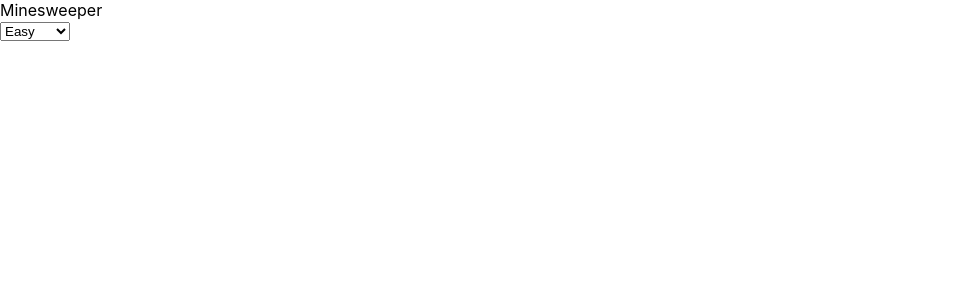
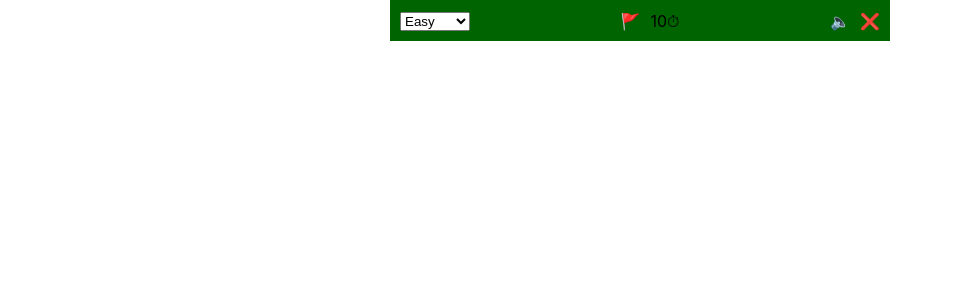
Before and after one commit to KillahDillah/ReduxMinesweeper, a React (Create React App) app: page / in a window 1280 px wide. Shown: the top 300 px of the page, without its empty margins (0-953 px from the left). Built offline with nearby package versions, Linux system fonts and the light colour scheme.

Commit message:
header with number of mines displayed

```diff
--- a/src/App.css
+++ /dev/null
@@ -1,38 +0,0 @@
-.App {
-  text-align: center;
-}
-
-.App-logo {
-  height: 40vmin;
-  pointer-events: none;
-}
-
-@media (prefers-reduced-motion: no-preference) {
-  .App-logo {
-    animation: App-logo-spin infinite 20s linear;
-  }
-}
-
-.App-header {
-  background-color: #282c34;
-  min-height: 100vh;
-  display: flex;
-  flex-direction: column;
-  align-items: center;
-  justify-content: center;
-  font-size: calc(10px + 2vmin);
-  color: white;
-}
-
-.App-link {
-  color: #61dafb;
-}
-
-@keyframes App-logo-spin {
-  from {
-    transform: rotate(0deg);
-  }
-  to {
-    transform: rotate(360deg);
-  }
-}
--- a/src/App.js
+++ b/src/App.js
@@ -1,32 +1,18 @@
-import { Gameboard } from "./components/Gameboard";
-import store from "./store/store";
+import { Dropdown } from "./components/header/Dropdown";
+import { Gamestats } from "./components/header/Gamestats";
+// import { Gameboard } from "./components/Gameboard";
+import { HeaderNav } from "./components/header/HeaderNav";
 
-function App() {
-  const LevelDropdown = () => {
-    function changeLevel(e) {
-      store.dispatch({
-        type: "MINES",
-        mines: e.target.value,
-      });
-    }
-    return (
-      <select onChange={(e) => changeLevel(e)}>
-        <option value={10}>Easy</option>
-        <option value={15}>Medium</option>
-        <option value={20}>Hard</option>
-      </select>
-    );
-  };
-
+const App = () => {
   return (
     <div className="App">
       <header>
-        <div>Minesweeper</div>
-        <LevelDropdown />
+        <Dropdown />
+        <Gamestats />
+        <HeaderNav />
       </header>
-      <Gameboard />
     </div>
   );
-}
+};
 
 export default App;
--- /dev/null
+++ b/src/actions/index.js
@@ -0,0 +1,4 @@
+export const setMines = (mines) => ({
+  type: "SET_MINES",
+  mines,
+});
--- /dev/null
+++ b/src/components/header/Dropdown.jsx
@@ -0,0 +1,16 @@
+import { setMines } from "../../actions";
+import { useDispatch } from "react-redux";
+
+export const Dropdown = () => {
+  const dispatch = useDispatch();
+
+  return (
+    <div>
+      <select onChange={(e) => dispatch(setMines(e.target.value))}>
+        <option value={10}>Easy</option>
+        <option value={15}>Medium</option>
+        <option value={20}>Hard</option>
+      </select>
+    </div>
+  );
+};
--- /dev/null
+++ b/src/components/header/Gamestats.jsx
@@ -0,0 +1,17 @@
+import { useSelector } from "react-redux";
+
+export const Gamestats = () => {
+  const flagsIcon = "🚩";
+  const minesIcon = "⏱";
+  const mines = useSelector((state) => state.mines);
+
+  return (
+    <div className="header">
+      <div>{flagsIcon}</div>
+      <div>
+        {mines}
+        {minesIcon}
+      </div>
+    </div>
+  );
+};
--- /dev/null
+++ b/src/components/header/HeaderNav.jsx
@@ -0,0 +1,8 @@
+export const HeaderNav = () => {
+  return (
+    <div className="header">
+      <div>🔈</div>
+      <div>❌</div>
+    </div>
+  );
+};
--- a/src/index.css
+++ b/src/index.css
@@ -1,13 +1,36 @@
 body {
   margin: 0;
-  font-family: -apple-system, BlinkMacSystemFont, 'Segoe UI', 'Roboto', 'Oxygen',
-    'Ubuntu', 'Cantarell', 'Fira Sans', 'Droid Sans', 'Helvetica Neue',
+  font-family: -apple-system, BlinkMacSystemFont, "Segoe UI", "Roboto", "Oxygen",
+    "Ubuntu", "Cantarell", "Fira Sans", "Droid Sans", "Helvetica Neue",
     sans-serif;
   -webkit-font-smoothing: antialiased;
   -moz-osx-font-smoothing: grayscale;
 }
 
 code {
-  font-family: source-code-pro, Menlo, Monaco, Consolas, 'Courier New',
+  font-family: source-code-pro, Menlo, Monaco, Consolas, "Courier New",
     monospace;
 }
+
+.App {
+  width: 500px;
+  height: 500px;
+  margin: 0 auto;
+}
+
+.App header {
+  display: flex;
+  justify-content: space-between;
+  align-items: center;
+  background-color: darkgreen;
+  padding: 10px 10px;
+}
+
+.header {
+  display: flex;
+  align-items: center;
+}
+
+.header > div {
+  padding-left: 10px;
+}
--- a/src/index.js
+++ b/src/index.js
@@ -1,15 +1,16 @@
 import React from "react";
 import ReactDOM from "react-dom";
 import { Provider } from "react-redux";
+import { createStore } from "redux";
 import "./index.css";
 import App from "./App";
-import store from "./store/store";
+import rootReducer from "./reducers";
+
+const store = createStore(rootReducer);
 
 ReactDOM.render(
   <Provider store={store}>
-    <React.StrictMode>
-      <App />
-    </React.StrictMode>
+    <App />
   </Provider>,
   document.getElementById("root")
 );
--- /dev/null
+++ b/src/reducers/index.js
@@ -0,0 +1,10 @@
+import { combineReducers } from "redux";
+import mines from "./mines";
+import squares from "./squares";
+
+const rootReducer = combineReducers({
+  mines,
+  squares,
+});
+
+export default rootReducer;
--- /dev/null
+++ b/src/reducers/mines.js
@@ -0,0 +1,11 @@
+const mines = (state = 10, action) => {
+  console.log("reducer/mines");
+  if (action.type === "SET_MINES") {
+    console.log(action, "mines.jsx");
+    state = action.mines;
+    return state;
+  }
+  return state;
+};
+
+export default mines;
--- /dev/null
+++ b/src/reducers/squares.js
@@ -0,0 +1,9 @@
+function squares(state = [], action) {
+  console.log("square");
+  // if (action.type === "SQUARES") {
+  //   return action.squares;
+  // }
+  return state;
+}
+
+export default squares;
```
